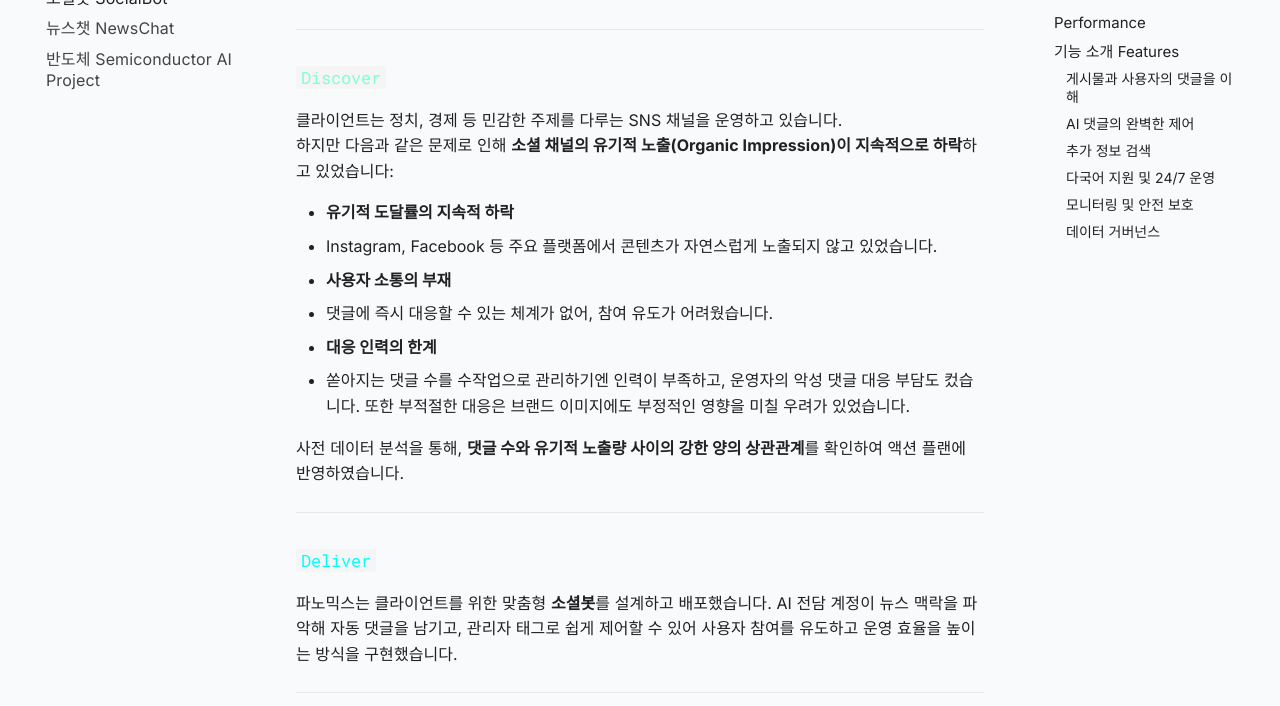
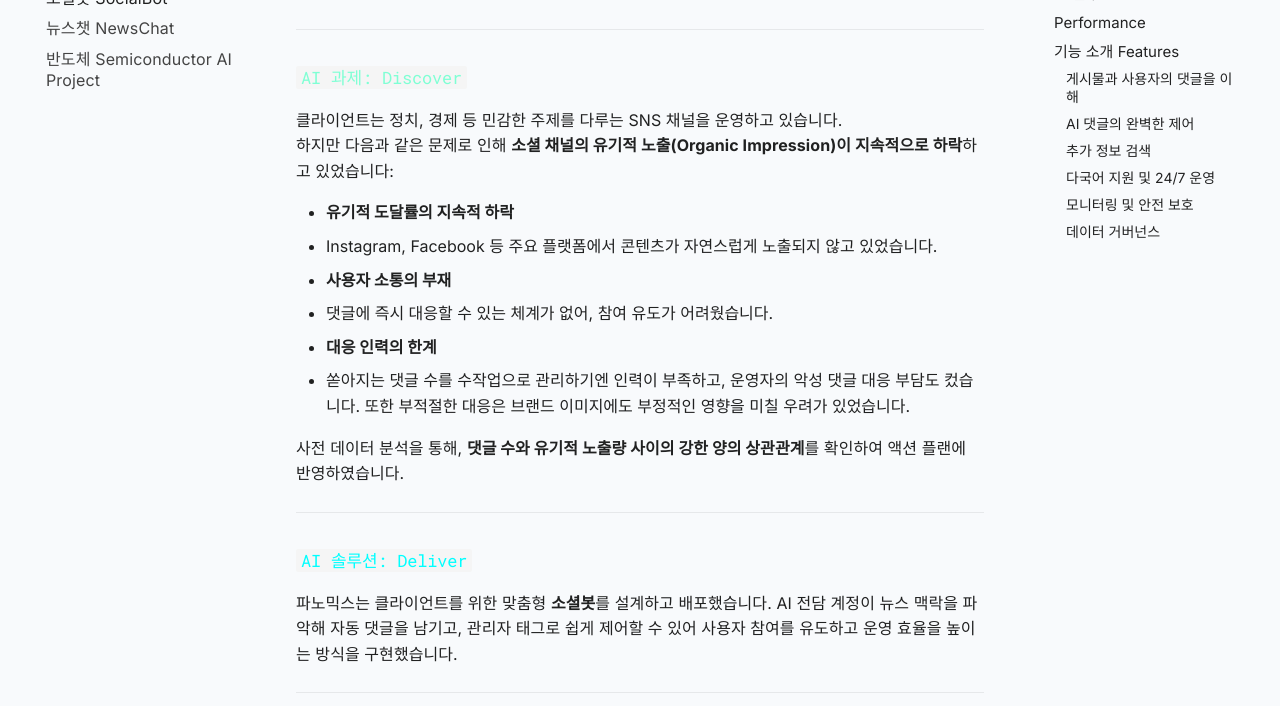
Before and after one commit to panomix/panomix, an MkDocs documentation site: the page built from docs/clients/socialbot/socialbot.md, in a window 1280 px wide and 900 px high, scrolled down 583 px, cut to the strip 194-900 px from the top of the window. Built offline with MkDocs 1.6.1 and Material for MkDocs 9.7.7, drawn with Linux system fonts in a browser that asks for light colours; comment, search, counter and statistics services are not loaded; some of the changed text lies outside the part shown.

Commit message:
Update socialbot.md

```diff
--- a/docs/clients/socialbot/socialbot.md
+++ b/docs/clients/socialbot/socialbot.md
@@ -9,7 +9,7 @@
 
 ---
 
-### <code style="color : aquamarine">Discover</code> ###
+### <code style="color : aquamarine">AI 과제: Discover</code> ###
 
 클라이언트는 정치, 경제 등 민감한 주제를 다루는 SNS 채널을 운영하고 있습니다.
 하지만 다음과 같은 문제로 인해 **소셜 채널의 유기적 노출(Organic Impression)이 지속적으로 하락**하고 있었습니다:
@@ -25,7 +25,7 @@
 
 ---
 
-### <code style="color : cyan">Deliver</code> ###
+### <code style="color : cyan">AI 솔루션: Deliver</code> ###
 
 파노믹스는 클라이언트를 위한 맞춤형 **소셜봇**를 설계하고 배포했습니다. AI 전담 계정이 뉴스 맥락을 파악해 자동 댓글을 남기고, 관리자 태그로 쉽게 제어할 수 있어 사용자 참여를 유도하고 운영 효율을 높이는 방식을 구현했습니다.
 
```
